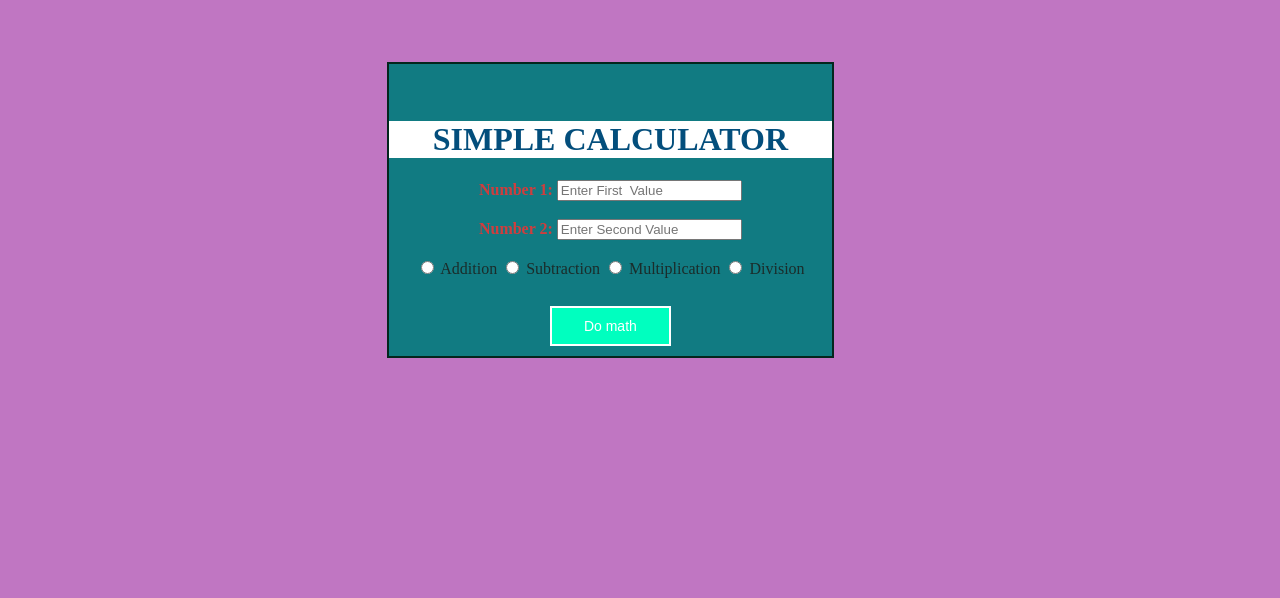
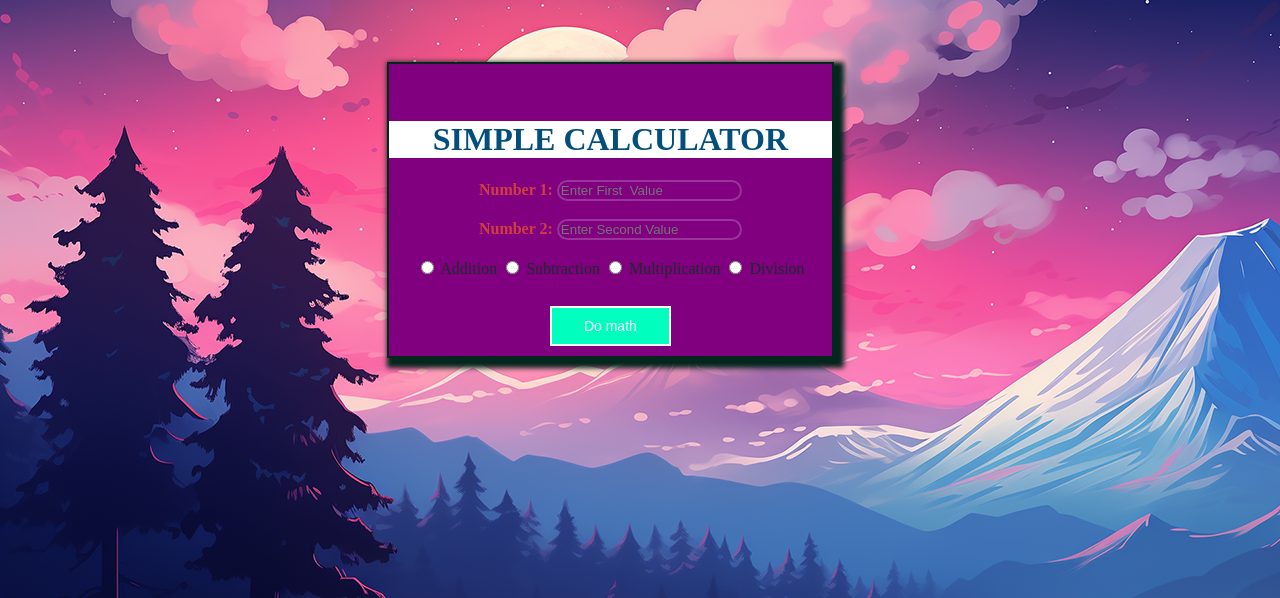
Before and after one commit to Noxzyous/simple-calc-py, a Flask app: page / in a window 1280 px wide. Shown: the top 598 px of the page. Run offline with Flask 3, Linux system fonts and the light colour scheme.

Commit message:
aaaaaaaahhhhhhhhh

```diff
--- a/templates/form.html
+++ b/templates/form.html
@@ -17,22 +17,22 @@
             }
         </style>
     </head>
-    <body align="center" style="background-color: rgb(192, 118, 194); color: white;">
+    <body align="center" style="background-image: url(/image/anime-art.png);">
         <br><br><br>
         <div style="width: 100%; height: 100%; display: flex; margin: 0;">
             <div style="width:30%"></div>
-            <div style="width:35%; color: rgb(191, 85, 191); background-color:rgb(17, 123, 130); color: hsl(173, 24%, 14%); border: 2px solid hsl(165, 86%, 8%);">
+            <div style="width:35%; color: black; background-color: purple; color: hsl(173, 24%, 14%); border: 2px solid hsl(165, 86%, 8%); box-shadow: 5px 5px 5px 5px hsl(165, 86%, 8%);">
             <br><br>
             <div align="center" style="background-color: white; color: hsl(203, 95%, 25%);"><h1>SIMPLE CALCULATOR</h1></div>
             <form action="/result" method="post">
                 <div align="center">
                     <label style="color: rgb(207, 62, 62);"><b>Number 1:</b></label>
-                    <input type="number" id="num1" name="num1" placeholder="Enter First  Value">
+                    <input type="number" id="num1" name="num1" placeholder="Enter First  Value" style="background: transparent; border: 2px solid rgba(255, 255, 255, .2); border-radius: 30px ;">
                 </div>
                 <br>
                 <div align="center">
                     <label style="color: rgb(207, 62, 62);"><b>Number 2:</b></label>
-                    <input type="number" id="num2" name="num2" placeholder="Enter Second Value">
+                    <input type="number" id="num2" name="num2" placeholder="Enter Second Value" style="background: transparent; border: 2px solid rgba(255, 255, 255, .2); border-radius: 30px;">
                 </div>
                 <br>
 
@@ -47,7 +47,7 @@
                     <label for="Division">Division</label><br>
                 </div>
                 <br>
-                <div style="padding: 1px 1px 1px 1px 150px;"><input class="button" type="submit" value="Do math" style="border: 2px solid white;" </div
+                <div style="padding: 1px 1px 1px 1px 150px; border-radius: 30px;"><input class="button" type="submit" value="Do math" style="border: 2px solid white;" </div
         </div>
         <br>
     </body>
```
